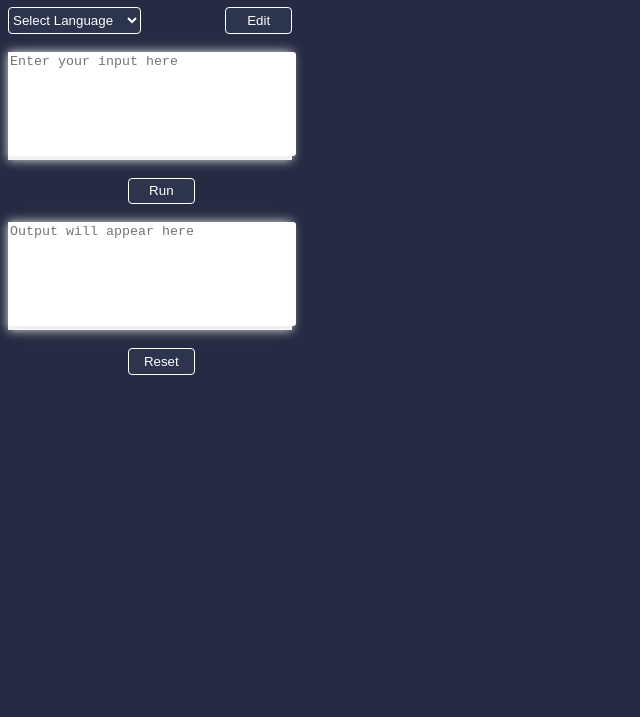
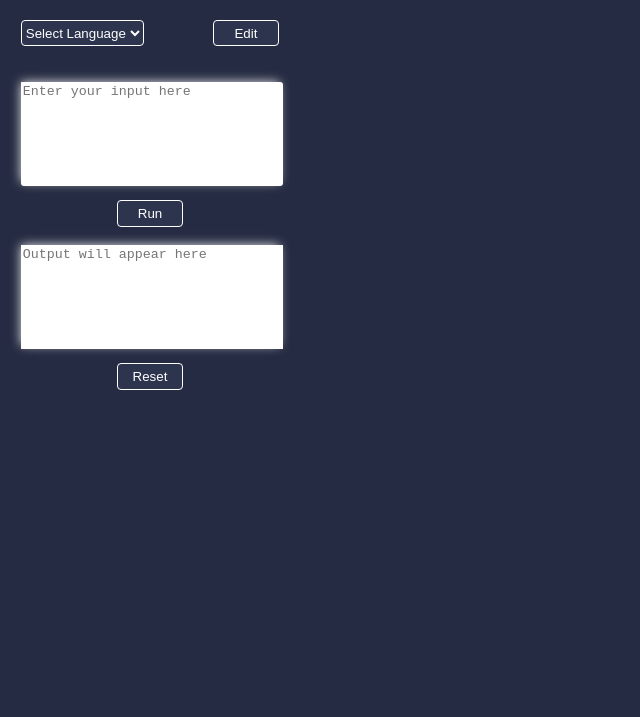
Before and after one commit to Sickaada/Collate, a browser extension: page frontend/index.html in a window 1280 px wide. Shown: the part 83-800 px from the top of the page, without its empty margins (0-640 px from the left). Drawn offline with Linux system fonts and the light colour scheme.

Commit message:
modified extension design

```diff
--- a/frontend/content.css
+++ b/frontend/content.css
@@ -6,9 +6,21 @@
 h1 {
   color: white;
   font-family: "Satisfy", cursive;
+  padding: 0rem 0.8rem;
 }
 body {
   background-color: #252b42;
+}
+.box-all{
+  padding: 0.8rem;
+  display: flex;
+  flex-direction: column;
+  justify-content: space-evenly;
+
+}
+.top-btns{
+  display: flex;
+  justify-content: space-between;
 }
 
 #languages {
@@ -17,7 +29,7 @@ body {
   border: 1px solid white;
   border-radius: 4px;
   height: 2em;
-  width: 10em;
+
 }
 #languages:hover {
   background-color: #232b41 !important;
@@ -27,6 +39,7 @@ body {
 .inputText {
   box-shadow: 0 0 10px #e6e6e6;
   background-color: #f2f2f2;
+  height: 100px;
 }
 
 #inputText {
@@ -35,6 +48,7 @@ body {
   resize: none;
   border: 2px;
   border-radius: 3px;
+  outline: none;
 }
 
 #resetButton {
@@ -78,18 +92,21 @@ body {
 }
 
 .btn_centre {
-  margin-left: 120px;
+  margin:auto;
 }
 
 .outputText {
   box-shadow: 0 0 10px #e6e6e6;
   background-color: rgb(242, 242, 242);
+  height: 100px;
 }
 
 #outputText {
   height: 100px;
   width: 100%;
   resize: none;
-  border: 2px;
-  border-radius: 3px;
+  border: 0px;
+ outline:none;
+ margin:auto;
+
 }
--- a/frontend/index.html
+++ b/frontend/index.html
@@ -9,10 +9,9 @@
 	<h1>Collate</h1>
 </head>
 <body>
-
-
-	<span>
-
+	<div class="box-all">
+		<div class="top-btns">
+			<div class="select-lang">
 				<label for="languages" class="chooselanguages"></label>
 				<select name="languages" id="languages">
 					<option value="sellang">Select Language</option>
@@ -20,9 +19,11 @@
 					<option value="Java"> Java 8 </option>
 					<option value="Python"> Python </option>
 				</select>
-
+			</div>
+			<div class="edit-btn">
 				<button type="button" id="editButton">Edit</button>
-	</span>
+			</div>
+		</div>
 
 
 
@@ -47,6 +48,10 @@
 		</div>
 		<br><br>
 
+	</div>
+
+
+
 
 </body>
 </html>
```
Also changed, not shown: 1 other file. Lines whose indentation alone changed are shown as unchanged.
